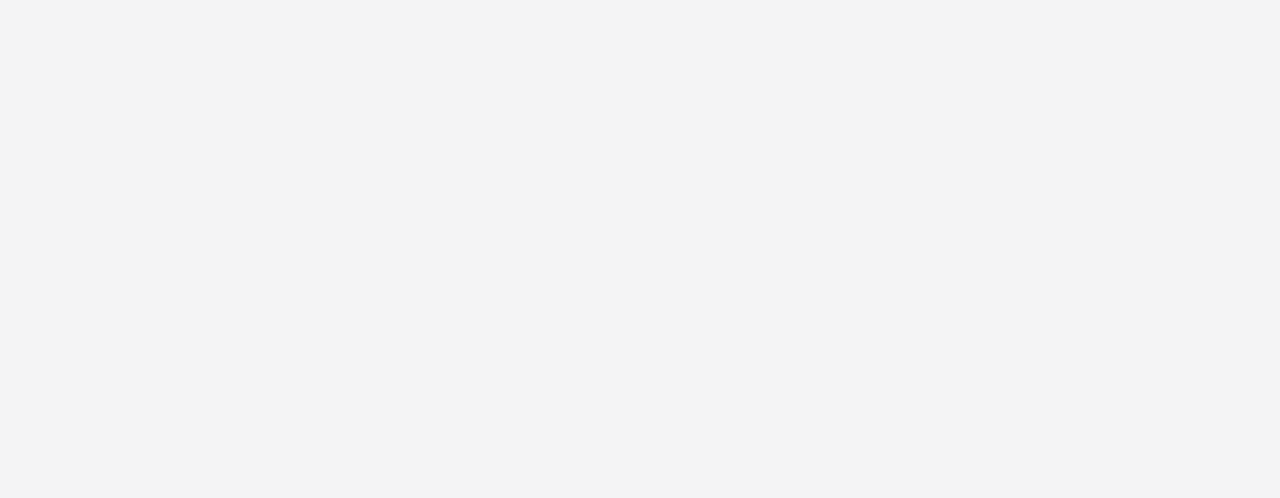
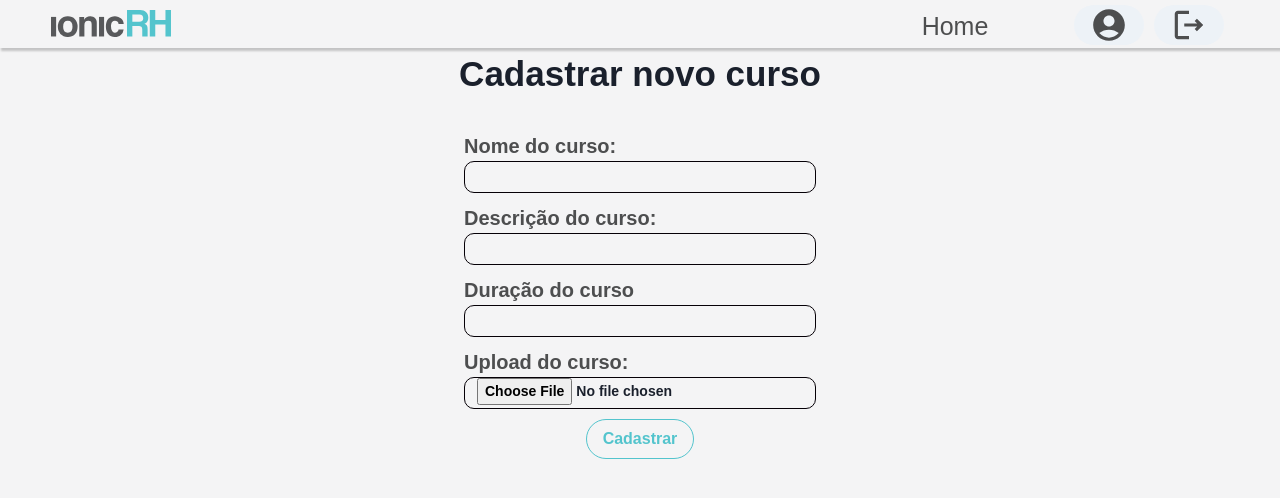
Before and after one commit to excalibur-coders/IONICRH, a React (Create React App) app in the folder ionic_rh_front/: page /Cadastrar_curso in a window 1280 px wide. Before the commit this address had no page. Shown: the top 498 px of the page. Built offline with nearby package versions, Linux system fonts and the light colour scheme.

Commit message:
criação da tela cadastrar curso

```diff
--- /dev/null
+++ b/ionic_rh_front/src/pages/Cadastrar_Curso/index.tsx
@@ -0,0 +1,80 @@
+import Consultor_nav from 'components/Consultor_nav';
+import Input from '../../components/Input'
+import Button from 'components/Button';
+import { theme } from 'theme';
+import * as yup from 'yup';
+import react from 'react';
+import * as S from './styles'
+
+function Cadastrar_Curso() {
+
+  const schema = yup.object({
+    nomecurso: yup.string().required('Necessário preencher o nome do curso'),
+    descricaocurso: yup.string().required('Necessário preencher a descrição do curso'),
+    duracaocurso: yup.number().required('Necessário preencher a duração do curso')
+  });
+
+  return (
+    <>
+      <S.Container>
+        <header>
+          <Consultor_nav/>
+        </header>
+        <main>
+          <h1>Cadastrar novo curso</h1>
+          <form>
+            <div className="field">
+              <Input
+                  size="sm"
+                  width="22rem"
+                  fontSize={20}
+                  fontWeight="bold"
+                  labelText="Nome do curso:"
+                  type="string"
+                />
+            </div>
+            <div className="field">
+            <Input
+                  size="sm"
+                  width="22rem"
+                  fontSize={20}
+                  fontWeight="bold"
+                  labelText="Descrição do curso:"
+                  type="string"
+                />
+            </div>
+            <div className="field">
+            <Input
+                  size="sm"
+                  width="22rem"
+                  fontSize={20}
+                  fontWeight="bold"
+                  labelText="Duração do curso"
+                  type="number"
+                  min={5}
+                  max={10}
+                />
+            </div>
+            <div className="field">
+            <Input
+                  size="sm"
+                  width="22rem"
+                  fontSize={20}
+                  fontWeight="bold"
+                  labelText="Upload do curso:"
+                  type="file"
+                />
+            </div>
+            <Button
+              text="Cadastrar"
+              color={theme.colors.primary}
+              type="submit"
+            />
+          </form>
+        </main>
+      </S.Container>
+    </>
+  );
+}
+
+export default Cadastrar_Curso;
--- /dev/null
+++ b/ionic_rh_front/src/pages/Cadastrar_Curso/styles.ts
@@ -0,0 +1,25 @@
+import styled from "@emotion/styled";
+import { theme } from "theme";
+
+export const Container = styled.div`
+main{
+  margin-top: 3rem;
+  height: 100vh;
+  display: flex;
+  flex-direction: column;
+  align-items: center;
+
+  h1{
+    font-size: 35px;
+    font-weight: bold;
+  }
+
+  form{
+    margin-top: 30px;
+    display: flex;
+    flex-direction: column;
+    align-items: center;
+    gap: 10px;
+  }
+}
+`
--- a/ionic_rh_front/src/pages/Consultor_Home/index.tsx
+++ b/ionic_rh_front/src/pages/Consultor_Home/index.tsx
@@ -2,10 +2,9 @@ import Consultor_nav from 'components/Consultor_nav';
 import * as React from 'react';
 import * as S from './styles';
 import {
-  MdOutlineBusinessCenter,
+  MdVideoLibrary,
   MdOutlinePeopleAlt,
-  MdOutlineApartment,
-  MdSchema,
+  MdOutlinePlaylistAdd,
 } from 'react-icons/md';
 import { Link } from 'react-router-dom';
 
@@ -28,7 +27,7 @@ function Consultor_Home() {
                     <a>
                       <Link to={'/Consultor'}>
                         <span className="icon">
-                          <MdOutlineBusinessCenter size="40px" />
+                          <MdVideoLibrary size="40px" />
                         </span>
                         <span className="tittle">Cursos</span>
                       </Link>
@@ -36,9 +35,9 @@ function Consultor_Home() {
                   </li>
                   <li>
                     <a>
-                      <Link to={'/Curso_cadastro'}>
+                      <Link to={'/Cadastrar_curso'}>
                         <span className="icon">
-                          <MdOutlineApartment size="40px" />
+                          <MdOutlinePlaylistAdd size="40px" />
                         </span>
                         <span className="tittle">Cadastrar Cursos</span>
                       </Link>
--- a/ionic_rh_front/src/pages/Consultor_Home/styles.ts
+++ b/ionic_rh_front/src/pages/Consultor_Home/styles.ts
@@ -99,6 +99,15 @@ export const Container = styled.div`
         .botoes {
           gap: 0px;
           flex-direction: column;
+
+          .left {
+            ul {
+              display: flex;
+              flex-direction: column;
+              gap: 0;
+            }
+          }
+
           a {
             width: 300px;
             font-size: 25px;
--- a/ionic_rh_front/src/routes/index.tsx
+++ b/ionic_rh_front/src/routes/index.tsx
@@ -22,6 +22,7 @@ import Consultor from 'pages/Consultor_Tela';
 import Org from 'pages/Organograma';
 import Adm_Home from 'pages/ADM_Home';
 import Consultor_Home from 'pages/Consultor_Home';
+import Cadastrar_Curso from 'pages/Cadastrar_Curso';
 
 function Routes() {
   return (
@@ -48,6 +49,7 @@ function Routes() {
       <Route path="/AdministradorEdit" element={<AdministradorEdit />} />
       <Route path="/Consultor" element={<Consultor />} />
       <Route path="/Consultor_home" element={<Consultor_Home />} />
+      <Route path="/Cadastrar_curso" element={<Cadastrar_Curso />} />
       {/* <Route path="/Organograma" element={<Org />} /> */}
       <Route path="/Organograma/:dep" element={<Org />} />
       <Route path="/Adm_home" element={<Adm_Home />} />
```
